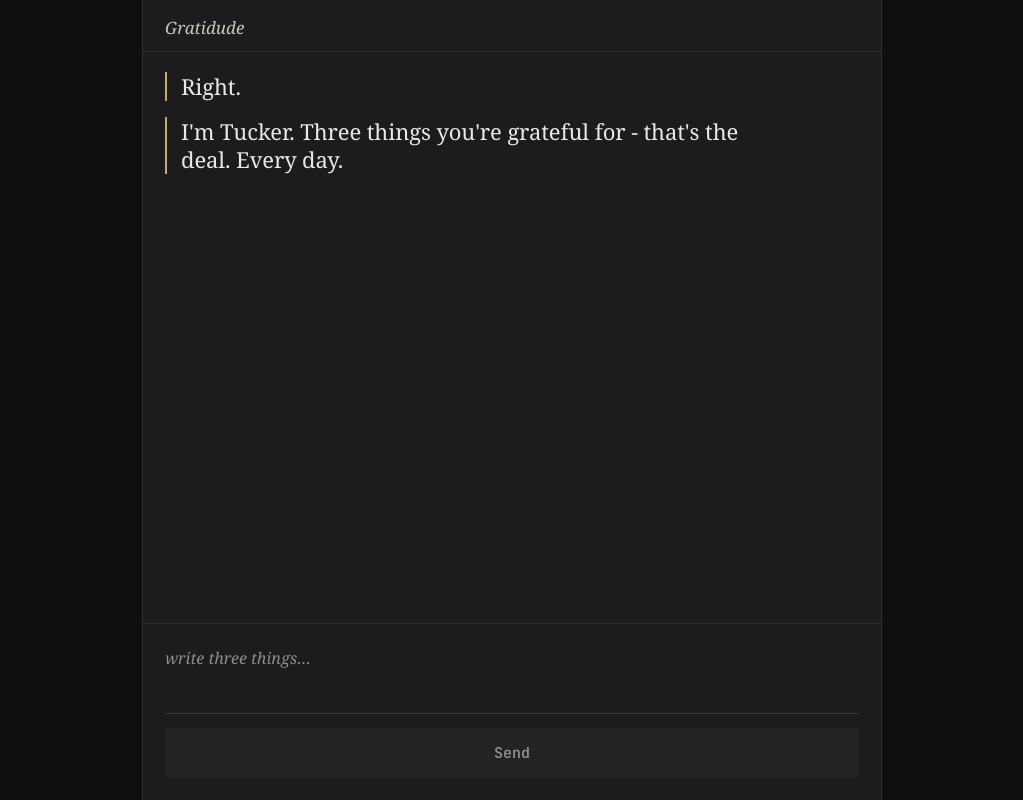
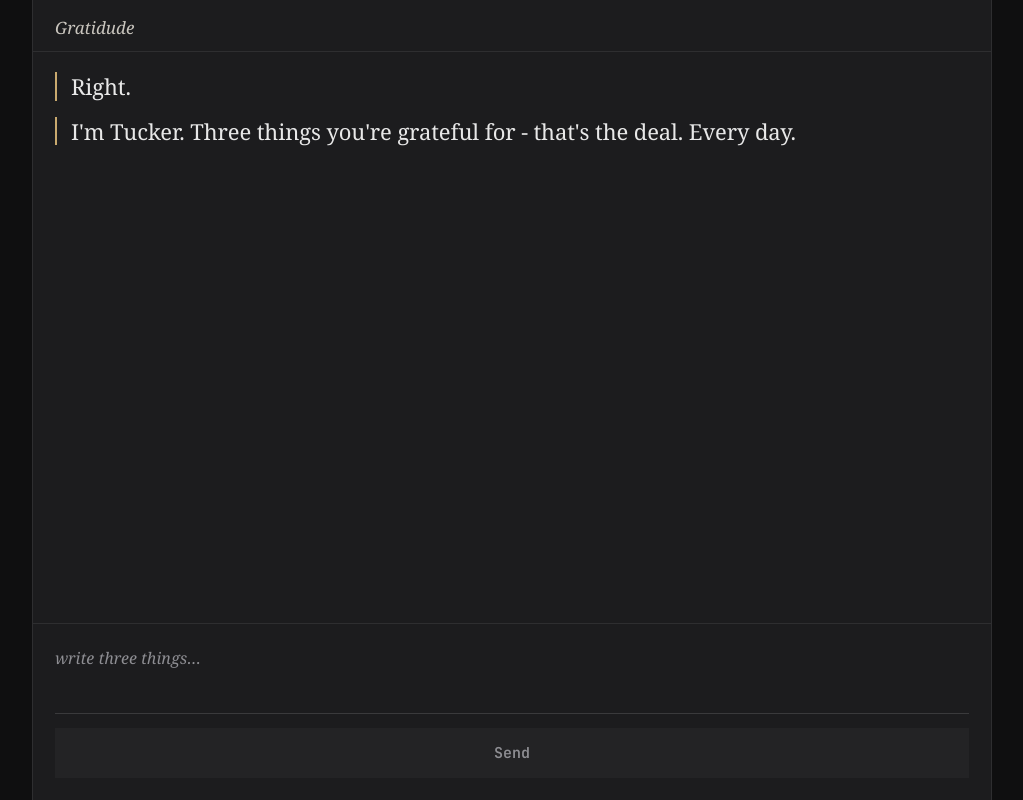
Before and after one commit to danbergart/gratidude-web, a website: page index.html in a window 1280 px wide. Shown: the whole page, without its empty margins (128-1151 px from the left). Drawn offline with nearby package versions, Linux system fonts and the light colour scheme; no server answers.

Commit message:
Wider desktop layout

```diff
--- a/style.css
+++ b/style.css
@@ -45,13 +45,13 @@ html, body {
 }
 
 @media (min-width: 900px) {
-  .col { max-width: 740px; }
+  .col { max-width: min(90vw, 960px); }
   .msg-ai { font-size: 24px; }
-  .chat-chrome { padding: 20px 32px 14px; }
-  .thread { padding: 28px 32px 8px; gap: 20px; }
-  .composer { padding: 16px 32px 28px; }
-  .done-footer { padding: 20px 32px 32px; }
-  .signup-panel { padding: 32px 32px 48px; }
+  .chat-chrome { padding: 20px 40px 14px; }
+  .thread { padding: 28px 40px 8px; gap: 20px; }
+  .composer { padding: 16px 40px 28px; }
+  .done-footer { padding: 20px 40px 32px; }
+  .signup-panel { padding: 32px 40px 48px; max-width: min(90vw, 960px); }
 }
 
 /* ── Screen visibility ── */
```
